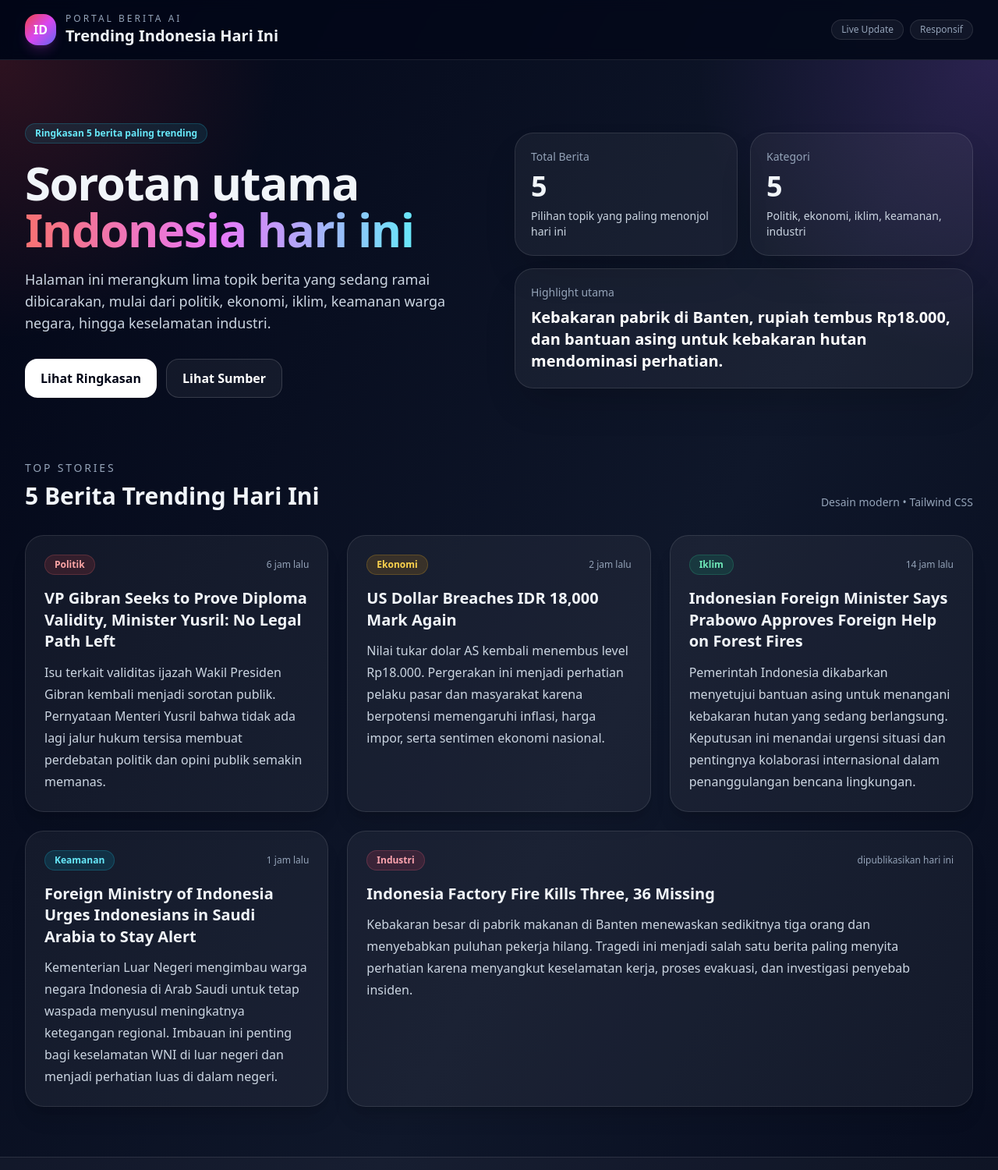
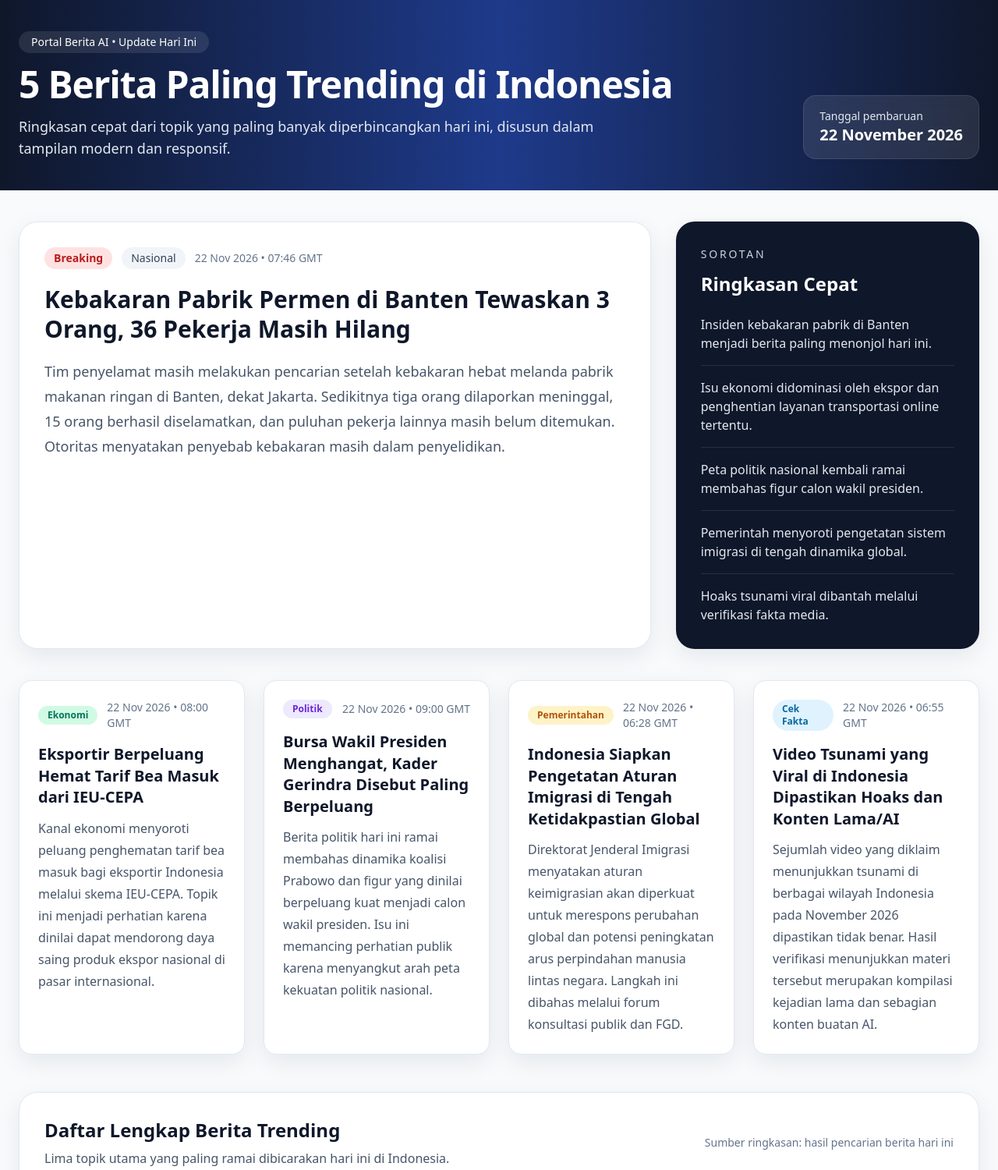
Before and after one commit to edonurtaufik6-ops/berita, a plain HTML site: page index.html in a window 1280 px wide. Shown: the top 1500 px of the page at 78% size. Drawn offline with nearby package versions, Linux system fonts and the light colour scheme.

Commit message:
Update berita trending otomatis

```diff
--- a/index.html
+++ b/index.html
@@ -3,225 +3,196 @@
 <head>
   <meta charset="UTF-8" />
   <meta name="viewport" content="width=device-width, initial-scale=1.0" />
-  <title>Berita Trending Indonesia Hari Ini</title>
+  <title>Trending Indonesia Hari Ini</title>
   <script src="https://cdn.tailwindcss.com"></script>
-  <meta name="description" content="Portal berita modern yang merangkum 5 berita paling trending di Indonesia hari ini." />
-  <style>
-    html { scroll-behavior: smooth; }
-  </style>
+  <script>
+    tailwind.config = {
+      theme: {
+        extend: {
+          colors: {
+            dark: "#0f172a",
+            primary: "#2563eb",
+            accent: "#f97316"
+          },
+          boxShadow: {
+            soft: "0 10px 30px rgba(15, 23, 42, 0.08)"
+          }
+        }
+      }
+    }
+  </script>
 </head>
-<body class="bg-slate-950 text-slate-100 antialiased">
-  <div class="min-h-screen bg-gradient-to-br from-slate-950 via-slate-900 to-slate-950">
-    <header class="border-b border-white/10 backdrop-blur supports-[backdrop-filter]:bg-slate-950/70 sticky top-0 z-50">
-      <div class="max-w-7xl mx-auto px-4 sm:px-6 lg:px-8">
-        <div class="flex items-center justify-between py-4">
-          <div class="flex items-center gap-3">
-            <div class="h-10 w-10 rounded-2xl bg-gradient-to-br from-red-500 via-fuchsia-500 to-indigo-500 flex items-center justify-center shadow-lg shadow-fuchsia-500/20">
-              <span class="font-black text-white">ID</span>
-            </div>
-            <div>
-              <p class="text-xs uppercase tracking-[0.25em] text-slate-400">Portal Berita AI</p>
-              <h1 class="text-lg sm:text-xl font-bold">Trending Indonesia Hari Ini</h1>
-            </div>
+<body class="bg-slate-50 text-slate-800">
+  <div class="min-h-screen">
+    <header class="bg-gradient-to-r from-slate-900 via-blue-900 to-slate-900 text-white">
+      <div class="max-w-7xl mx-auto px-6 py-10">
+        <div class="flex flex-col gap-6 md:flex-row md:items-end md:justify-between">
+          <div>
+            <p class="inline-flex items-center rounded-full bg-white/10 px-4 py-1 text-sm font-medium backdrop-blur">
+              Portal Berita AI • Update Hari Ini
+            </p>
+            <h1 class="mt-4 text-4xl md:text-5xl font-extrabold tracking-tight">5 Berita Paling Trending di Indonesia</h1>
+            <p class="mt-4 max-w-3xl text-slate-200 text-lg">
+              Ringkasan cepat dari topik yang paling banyak diperbincangkan hari ini, disusun dalam tampilan modern dan responsif.
+            </p>
           </div>
-          <div class="hidden sm:flex items-center gap-2 text-xs text-slate-400">
-            <span class="px-3 py-1 rounded-full border border-white/10 bg-white/5">Live Update</span>
-            <span class="px-3 py-1 rounded-full border border-white/10 bg-white/5">Responsif</span>
+          <div class="bg-white/10 rounded-2xl px-5 py-4 backdrop-blur border border-white/10">
+            <p class="text-sm text-slate-200">Tanggal pembaruan</p>
+            <p class="text-xl font-semibold">22 November 2026</p>
           </div>
         </div>
       </div>
     </header>
 
-    <main>
-      <section class="relative overflow-hidden">
-        <div class="absolute inset-0 bg-[radial-gradient(circle_at_top_right,rgba(168,85,247,0.18),transparent_28%),radial-gradient(circle_at_top_left,rgba(239,68,68,0.18),transparent_26%)]"></div>
-        <div class="relative max-w-7xl mx-auto px-4 sm:px-6 lg:px-8 py-14 sm:py-20">
-          <div class="grid lg:grid-cols-2 gap-10 items-center">
+    <main class="max-w-7xl mx-auto px-6 py-10">
+      <section class="grid grid-cols-1 lg:grid-cols-3 gap-8">
+        <article class="lg:col-span-2 rounded-3xl bg-white shadow-soft border border-slate-200 overflow-hidden">
+          <div class="p-8">
+            <div class="flex flex-wrap items-center gap-3 mb-5">
+              <span class="rounded-full bg-red-100 text-red-700 px-3 py-1 text-sm font-semibold">Breaking</span>
+              <span class="rounded-full bg-slate-100 text-slate-700 px-3 py-1 text-sm">Nasional</span>
+              <span class="text-sm text-slate-500">22 Nov 2026 • 07:46 GMT</span>
+            </div>
+            <h2 class="text-3xl font-bold leading-tight text-slate-900">
+              Kebakaran Pabrik Permen di Banten Tewaskan 3 Orang, 36 Pekerja Masih Hilang
+            </h2>
+            <p class="mt-5 text-lg leading-8 text-slate-600">
+              Tim penyelamat masih melakukan pencarian setelah kebakaran hebat melanda pabrik makanan ringan di Banten, dekat Jakarta. Sedikitnya tiga orang dilaporkan meninggal, 15 orang berhasil diselamatkan, dan puluhan pekerja lainnya masih belum ditemukan. Otoritas menyatakan penyebab kebakaran masih dalam penyelidikan.
+            </p>
+          </div>
+        </article>
+
+        <aside class="rounded-3xl bg-slate-900 text-white p-8 shadow-soft">
+          <p class="text-sm uppercase tracking-[0.2em] text-slate-300">Sorotan</p>
+          <h3 class="mt-3 text-2xl font-bold">Ringkasan Cepat</h3>
+          <ul class="mt-6 space-y-4 text-slate-200">
+            <li class="border-b border-white/10 pb-4">Insiden kebakaran pabrik di Banten menjadi berita paling menonjol hari ini.</li>
+            <li class="border-b border-white/10 pb-4">Isu ekonomi didominasi oleh ekspor dan penghentian layanan transportasi online tertentu.</li>
+            <li class="border-b border-white/10 pb-4">Peta politik nasional kembali ramai membahas figur calon wakil presiden.</li>
+            <li class="border-b border-white/10 pb-4">Pemerintah menyoroti pengetatan sistem imigrasi di tengah dinamika global.</li>
+            <li>Hoaks tsunami viral dibantah melalui verifikasi fakta media.</li>
+          </ul>
+        </aside>
+      </section>
+
+      <section class="mt-10 grid grid-cols-1 md:grid-cols-2 xl:grid-cols-4 gap-6">
+        <article class="rounded-2xl bg-white border border-slate-200 shadow-soft p-6 hover:-translate-y-1 transition duration-300">
+          <div class="flex items-center justify-between gap-3">
+            <span class="rounded-full bg-emerald-100 text-emerald-700 px-3 py-1 text-xs font-bold">Ekonomi</span>
+            <span class="text-sm text-slate-500">22 Nov 2026 • 08:00 GMT</span>
+          </div>
+          <h3 class="mt-4 text-xl font-bold text-slate-900 leading-snug">
+            Eksportir Berpeluang Hemat Tarif Bea Masuk dari IEU-CEPA
+          </h3>
+          <p class="mt-3 text-slate-600 leading-7">
+            Kanal ekonomi menyoroti peluang penghematan tarif bea masuk bagi eksportir Indonesia melalui skema IEU-CEPA. Topik ini menjadi perhatian karena dinilai dapat mendorong daya saing produk ekspor nasional di pasar internasional.
+          </p>
+        </article>
+
+        <article class="rounded-2xl bg-white border border-slate-200 shadow-soft p-6 hover:-translate-y-1 transition duration-300">
+          <div class="flex items-center justify-between gap-3">
+            <span class="rounded-full bg-violet-100 text-violet-700 px-3 py-1 text-xs font-bold">Politik</span>
+            <span class="text-sm text-slate-500">22 Nov 2026 • 09:00 GMT</span>
+          </div>
+          <h3 class="mt-4 text-xl font-bold text-slate-900 leading-snug">
+            Bursa Wakil Presiden Menghangat, Kader Gerindra Disebut Paling Berpeluang
+          </h3>
+          <p class="mt-3 text-slate-600 leading-7">
+            Berita politik hari ini ramai membahas dinamika koalisi Prabowo dan figur yang dinilai berpeluang kuat menjadi calon wakil presiden. Isu ini memancing perhatian publik karena menyangkut arah peta kekuatan politik nasional.
+          </p>
+        </article>
+
+        <article class="rounded-2xl bg-white border border-slate-200 shadow-soft p-6 hover:-translate-y-1 transition duration-300">
+          <div class="flex items-center justify-between gap-3">
+            <span class="rounded-full bg-amber-100 text-amber-700 px-3 py-1 text-xs font-bold">Pemerintahan</span>
+            <span class="text-sm text-slate-500">22 Nov 2026 • 06:28 GMT</span>
+          </div>
+          <h3 class="mt-4 text-xl font-bold text-slate-900 leading-snug">
+            Indonesia Siapkan Pengetatan Aturan Imigrasi di Tengah Ketidakpastian Global
+          </h3>
+          <p class="mt-3 text-slate-600 leading-7">
+            Direktorat Jenderal Imigrasi menyatakan aturan keimigrasian akan diperkuat untuk merespons perubahan global dan potensi peningkatan arus perpindahan manusia lintas negara. Langkah ini dibahas melalui forum konsultasi publik dan FGD.
+          </p>
+        </article>
+
+        <article class="rounded-2xl bg-white border border-slate-200 shadow-soft p-6 hover:-translate-y-1 transition duration-300">
+          <div class="flex items-center justify-between gap-3">
+            <span class="rounded-full bg-sky-100 text-sky-700 px-3 py-1 text-xs font-bold">Cek Fakta</span>
+            <span class="text-sm text-slate-500">22 Nov 2026 • 06:55 GMT</span>
+          </div>
+          <h3 class="mt-4 text-xl font-bold text-slate-900 leading-snug">
+            Video Tsunami yang Viral di Indonesia Dipastikan Hoaks dan Konten Lama/AI
+          </h3>
+          <p class="mt-3 text-slate-600 leading-7">
+            Sejumlah video yang diklaim menunjukkan tsunami di berbagai wilayah Indonesia pada November 2026 dipastikan tidak benar. Hasil verifikasi menunjukkan materi tersebut merupakan kompilasi kejadian lama dan sebagian konten buatan AI.
+          </p>
+        </article>
+      </section>
+
+      <section class="mt-12">
+        <div class="rounded-3xl bg-white border border-slate-200 shadow-soft p-8">
+          <div class="flex flex-col md:flex-row md:items-center md:justify-between gap-4">
             <div>
-              <span class="inline-flex items-center rounded-full border border-cyan-400/20 bg-cyan-400/10 px-3 py-1 text-xs font-semibold text-cyan-300">
-                Ringkasan 5 berita paling trending
-              </span>
-              <h2 class="mt-5 text-4xl sm:text-5xl lg:text-6xl font-black tracking-tight leading-tight">
-                Sorotan utama
-                <span class="text-transparent bg-clip-text bg-gradient-to-r from-red-400 via-fuchsia-400 to-cyan-300">Indonesia hari ini</span>
-              </h2>
-              <p class="mt-5 text-slate-300 text-base sm:text-lg leading-8 max-w-2xl">
-                Halaman ini merangkum lima topik berita yang sedang ramai dibicarakan, mulai dari politik, ekonomi, iklim, keamanan warga negara, hingga keselamatan industri.
-              </p>
-              <div class="mt-8 flex flex-wrap gap-3">
-                <a href="#berita" class="inline-flex items-center justify-center rounded-2xl bg-white text-slate-950 px-5 py-3 font-semibold hover:bg-slate-200 transition">
-                  Lihat Ringkasan
-                </a>
-                <a href="#sumber" class="inline-flex items-center justify-center rounded-2xl border border-white/15 bg-white/5 px-5 py-3 font-semibold text-white hover:bg-white/10 transition">
-                  Lihat Sumber
-                </a>
-              </div>
+              <h2 class="text-2xl font-bold text-slate-900">Daftar Lengkap Berita Trending</h2>
+              <p class="text-slate-600 mt-2">Lima topik utama yang paling ramai dibicarakan hari ini di Indonesia.</p>
             </div>
-
-            <div class="grid grid-cols-2 gap-4">
-              <div class="rounded-3xl border border-white/10 bg-white/5 p-5 shadow-2xl shadow-black/20">
-                <p class="text-slate-400 text-sm">Total Berita</p>
-                <p class="mt-2 text-4xl font-black">5</p>
-                <p class="mt-2 text-sm text-slate-300">Pilihan topik yang paling menonjol hari ini</p>
-              </div>
-              <div class="rounded-3xl border border-white/10 bg-white/5 p-5 shadow-2xl shadow-black/20">
-                <p class="text-slate-400 text-sm">Kategori</p>
-                <p class="mt-2 text-4xl font-black">5</p>
-                <p class="mt-2 text-sm text-slate-300">Politik, ekonomi, iklim, keamanan, industri</p>
-              </div>
-              <div class="rounded-3xl border border-white/10 bg-white/5 p-5 col-span-2 shadow-2xl shadow-black/20">
-                <p class="text-slate-400 text-sm">Highlight utama</p>
-                <p class="mt-2 text-xl font-bold text-white">Kebakaran pabrik di Banten, rupiah tembus Rp18.000, dan bantuan asing untuk kebakaran hutan mendominasi perhatian.</p>
-              </div>
+            <div class="text-sm text-slate-500">
+              Sumber ringkasan: hasil pencarian berita hari ini
             </div>
           </div>
-        </div>
-      </section>
 
-      <section id="berita" class="max-w-7xl mx-auto px-4 sm:px-6 lg:px-8 pb-16">
-        <div class="flex items-end justify-between gap-4 mb-8">
-          <div>
-            <p class="text-sm uppercase tracking-[0.2em] text-slate-400">Top Stories</p>
-            <h3 class="text-2xl sm:text-3xl font-extrabold mt-2">5 Berita Trending Hari Ini</h3>
+          <div class="mt-8 overflow-x-auto">
+            <table class="w-full text-left border-separate border-spacing-y-3">
+              <thead>
+                <tr class="text-slate-500 text-sm">
+                  <th class="px-4 py-2">No</th>
+                  <th class="px-4 py-2">Judul</th>
+                  <th class="px-4 py-2">Kategori</th>
+                  <th class="px-4 py-2">Waktu Terbit</th>
+                </tr>
+              </thead>
+              <tbody>
+                <tr class="bg-slate-50">
+                  <td class="px-4 py-4 font-semibold rounded-l-xl">1</td>
+                  <td class="px-4 py-4">Kebakaran pabrik permen di Banten tewaskan 3 orang, 36 pekerja hilang</td>
+                  <td class="px-4 py-4">Nasional</td>
+                  <td class="px-4 py-4 rounded-r-xl">22 Nov 2026 • 07:46 GMT</td>
+                </tr>
+                <tr class="bg-slate-50">
+                  <td class="px-4 py-4 font-semibold rounded-l-xl">2</td>
+                  <td class="px-4 py-4">Eksportir bisa hemat tarif bea masuk dari IEU-CEPA</td>
+                  <td class="px-4 py-4">Ekonomi</td>
+                  <td class="px-4 py-4 rounded-r-xl">22 Nov 2026 • 08:00 GMT</td>
+                </tr>
+                <tr class="bg-slate-50">
+                  <td class="px-4 py-4 font-semibold rounded-l-xl">3</td>
+                  <td class="px-4 py-4">Bursa wakil presiden menghangat, kader Gerindra paling berpeluang</td>
+                  <td class="px-4 py-4">Politik</td>
+                  <td class="px-4 py-4 rounded-r-xl">22 Nov 2026 • 09:00 GMT</td>
+                </tr>
+                <tr class="bg-slate-50">
+                  <td class="px-4 py-4 font-semibold rounded-l-xl">4</td>
+                  <td class="px-4 py-4">Indonesia akan memperketat aturan imigrasi di tengah perubahan global</td>
+                  <td class="px-4 py-4">Pemerintahan</td>
+                  <td class="px-4 py-4 rounded-r-xl">22 Nov 2026 • 06:28 GMT</td>
+                </tr>
+                <tr class="bg-slate-50">
+                  <td class="px-4 py-4 font-semibold rounded-l-xl">5</td>
+                  <td class="px-4 py-4">Klaim tsunami di berbagai wilayah Indonesia terbukti hoaks</td>
+                  <td class="px-4 py-4">Cek Fakta</td>
+                  <td class="px-4 py-4 rounded-r-xl">22 Nov 2026 • 06:55 GMT</td>
+                </tr>
+              </tbody>
+            </table>
           </div>
-          <div class="text-sm text-slate-400">Desain modern • Tailwind CSS</div>
-        </div>
-
-        <div class="grid gap-6 md:grid-cols-2 xl:grid-cols-3">
-          <article class="group rounded-3xl border border-white/10 bg-white/5 p-6 hover:bg-white/[0.08] transition duration-300 shadow-xl shadow-black/10">
-            <div class="flex items-center justify-between gap-3">
-              <span class="inline-flex rounded-full bg-red-500/15 text-red-300 px-3 py-1 text-xs font-semibold border border-red-400/20">Politik</span>
-              <span class="text-xs text-slate-400">6 jam lalu</span>
-            </div>
-            <h4 class="mt-4 text-xl font-bold leading-snug group-hover:text-fuchsia-300 transition">
-              VP Gibran Seeks to Prove Diploma Validity, Minister Yusril: No Legal Path Left
-            </h4>
-            <p class="mt-3 text-slate-300 leading-7">
-              Isu terkait validitas ijazah Wakil Presiden Gibran kembali menjadi sorotan publik. Pernyataan Menteri Yusril bahwa tidak ada lagi jalur hukum tersisa membuat perdebatan politik dan opini publik semakin memanas.
-            </p>
-          </article>
-
-          <article class="group rounded-3xl border border-white/10 bg-white/5 p-6 hover:bg-white/[0.08] transition duration-300 shadow-xl shadow-black/10">
-            <div class="flex items-center justify-between gap-3">
-              <span class="inline-flex rounded-full bg-amber-500/15 text-amber-300 px-3 py-1 text-xs font-semibold border border-amber-400/20">Ekonomi</span>
-              <span class="text-xs text-slate-400">2 jam lalu</span>
-            </div>
-            <h4 class="mt-4 text-xl font-bold leading-snug group-hover:text-fuchsia-300 transition">
-              US Dollar Breaches IDR 18,000 Mark Again
-            </h4>
-            <p class="mt-3 text-slate-300 leading-7">
-              Nilai tukar dolar AS kembali menembus level Rp18.000. Pergerakan ini menjadi perhatian pelaku pasar dan masyarakat karena berpotensi memengaruhi inflasi, harga impor, serta sentimen ekonomi nasional.
-            </p>
-          </article>
-
-          <article class="group rounded-3xl border border-white/10 bg-white/5 p-6 hover:bg-white/[0.08] transition duration-300 shadow-xl shadow-black/10">
-            <div class="flex items-center justify-between gap-3">
-              <span class="inline-flex rounded-full bg-emerald-500/15 text-emerald-300 px-3 py-1 text-xs font-semibold border border-emerald-400/20">Iklim</span>
-              <span class="text-xs text-slate-400">14 jam lalu</span>
-            </div>
-            <h4 class="mt-4 text-xl font-bold leading-snug group-hover:text-fuchsia-300 transition">
-              Indonesian Foreign Minister Says Prabowo Approves Foreign Help on Forest Fires
-            </h4>
-            <p class="mt-3 text-slate-300 leading-7">
-              Pemerintah Indonesia dikabarkan menyetujui bantuan asing untuk menangani kebakaran hutan yang sedang berlangsung. Keputusan ini menandai urgensi situasi dan pentingnya kolaborasi internasional dalam penanggulangan bencana lingkungan.
-            </p>
-          </article>
-
-          <article class="group rounded-3xl border border-white/10 bg-white/5 p-6 hover:bg-white/[0.08] transition duration-300 shadow-xl shadow-black/10">
-            <div class="flex items-center justify-between gap-3">
-              <span class="inline-flex rounded-full bg-cyan-500/15 text-cyan-300 px-3 py-1 text-xs font-semibold border border-cyan-400/20">Keamanan</span>
-              <span class="text-xs text-slate-400">1 jam lalu</span>
-            </div>
-            <h4 class="mt-4 text-xl font-bold leading-snug group-hover:text-fuchsia-300 transition">
-              Foreign Ministry of Indonesia Urges Indonesians in Saudi Arabia to Stay Alert
-            </h4>
-            <p class="mt-3 text-slate-300 leading-7">
-              Kementerian Luar Negeri mengimbau warga negara Indonesia di Arab Saudi untuk tetap waspada menyusul meningkatnya ketegangan regional. Imbauan ini penting bagi keselamatan WNI di luar negeri dan menjadi perhatian luas di dalam negeri.
-            </p>
-          </article>
-
-          <article class="group rounded-3xl border border-white/10 bg-white/5 p-6 hover:bg-white/[0.08] transition duration-300 shadow-xl shadow-black/10 md:col-span-2 xl:col-span-2">
-            <div class="flex items-center justify-between gap-3">
-              <span class="inline-flex rounded-full bg-rose-500/15 text-rose-300 px-3 py-1 text-xs font-semibold border border-rose-400/20">Industri</span>
-              <span class="text-xs text-slate-400">dipublikasikan hari ini</span>
-            </div>
-            <h4 class="mt-4 text-xl font-bold leading-snug group-hover:text-fuchsia-300 transition">
-              Indonesia Factory Fire Kills Three, 36 Missing
-            </h4>
-            <p class="mt-3 text-slate-300 leading-7">
-              Kebakaran besar di pabrik makanan di Banten menewaskan sedikitnya tiga orang dan menyebabkan puluhan pekerja hilang. Tragedi ini menjadi salah satu berita paling menyita perhatian karena menyangkut keselamatan kerja, proses evakuasi, dan investigasi penyebab insiden.
-            </p>
-          </article>
-        </div>
-      </section>
-
-      <section class="border-y border-white/10 bg-white/[0.03]">
-        <div class="max-w-7xl mx-auto px-4 sm:px-6 lg:px-8 py-14">
-          <div class="grid lg:grid-cols-3 gap-6">
-            <div class="rounded-3xl border border-white/10 bg-slate-900/60 p-6">
-              <p class="text-sm text-slate-400">Tema terbesar hari ini</p>
-              <h4 class="mt-2 text-xl font-bold">Krisis & Respons Pemerintah</h4>
-              <p class="mt-3 text-slate-300 leading-7">Berita yang dominan berkaitan dengan langkah pemerintah, situasi darurat, dan dampak langsung terhadap masyarakat.</p>
-            </div>
-            <div class="rounded-3xl border border-white/10 bg-slate-900/60 p-6">
-              <p class="text-sm text-slate-400">Perhatian publik</p>
-              <h4 class="mt-2 text-xl font-bold">Ekonomi & Keselamatan</h4>
-              <p class="mt-3 text-slate-300 leading-7">Pergerakan rupiah dan insiden kebakaran pabrik menjadi topik yang paling mudah memicu percakapan luas.</p>
-            </div>
-            <div class="rounded-3xl border border-white/10 bg-slate-900/60 p-6">
-              <p class="text-sm text-slate-400">Nada pemberitaan</p>
-              <h4 class="mt-2 text-xl font-bold">Cepat, serius, dan berdampak</h4>
-              <p class="mt-3 text-slate-300 leading-7">Sebagian besar berita hari ini menyorot perkembangan mendesak yang membutuhkan perhatian lanjutan.</p>
-            </div>
-          </div>
-        </div>
-      </section>
-
-      <section id="sumber" class="max-w-7xl mx-auto px-4 sm:px-6 lg:px-8 py-16">
-        <div class="flex items-center justify-between gap-4 mb-8">
-          <div>
-            <p class="text-sm uppercase tracking-[0.2em] text-slate-400">Sumber</p>
-            <h3 class="text-2xl sm:text-3xl font-extrabold mt-2">Referensi Pencarian</h3>
-          </div>
-        </div>
-
-        <div class="grid md:grid-cols-2 gap-4">
-          <a href="https://www.indonesianow.co" target="_blank" class="rounded-2xl border border-white/10 bg-white/5 p-5 hover:bg-white/[0.08] transition block">
-            <p class="text-sm text-cyan-300 font-semibold">IndonesiaNow</p>
-            <p class="mt-2 font-bold">Halaman utama & daftar berita terbaru</p>
-            <p class="mt-2 text-sm text-slate-400">Sumber beberapa topik trending seperti isu Gibran, nilai tukar rupiah, dan bantuan asing untuk kebakaran hutan.</p>
-          </a>
-
-          <a href="https://www.indonesianow.co/latest" target="_blank" class="rounded-2xl border border-white/10 bg-white/5 p-5 hover:bg-white/[0.08] transition block">
-            <p class="text-sm text-cyan-300 font-semibold">IndonesiaNow Latest</p>
-            <p class="mt-2 font-bold">Kanal berita terbaru IndonesiaNow</p>
-            <p class="mt-2 text-sm text-slate-400">Digunakan untuk mengidentifikasi artikel yang paling baru terbit hari ini.</p>
-          </a>
-
-          <a href="https://www.aljazeera.com/news/2026/11/22/indonesia-factory-fire-kills-three-36-missing" target="_blank" class="rounded-2xl border border-white/10 bg-white/5 p-5 hover:bg-white/[0.08] transition block">
-            <p class="text-sm text-cyan-300 font-semibold">Al Jazeera</p>
-            <p class="mt-2 font-bold">Indonesia factory fire kills three, 36 missing</p>
-            <p class="mt-2 text-sm text-slate-400">Rujukan utama untuk tragedi kebakaran pabrik di Banten.</p>
-          </a>
-
-          <a href="https://www.bbc.com/news/articles/cw8dvg5pgm0eo" target="_blank" class="rounded-2xl border border-white/10 bg-white/5 p-5 hover:bg-white/[0.08] transition block">
-            <p class="text-sm text-cyan-300 font-semibold">BBC News</p>
-            <p class="mt-2 font-bold">Dozens missing after fire at Indonesian factory</p>
-            <p class="mt-2 text-sm text-slate-400">Sumber tambahan untuk memverifikasi detail kebakaran pabrik yang ramai dibahas.</p>
-          </a>
         </div>
       </section>
     </main>
 
-    <footer class="border-t border-white/10">
-      <div class="max-w-7xl mx-auto px-4 sm:px-6 lg:px-8 py-8 flex flex-col sm:flex-row items-start sm:items-center justify-between gap-4">
-        <div>
-          <p class="font-semibold">Trending Indonesia Hari Ini</p>
-          <p class="text-sm text-slate-400">Portal ringkasan berita modern yang siap di-hosting.</p>
-        </div>
-        <div class="text-sm text-slate-500">
-          Dibuat otomatis dengan AI • Tailwind CSS CDN
-        </div>
+    <footer class="border-t border-slate-200 bg-white">
+      <div class="max-w-7xl mx-auto px-6 py-8 flex flex-col md:flex-row items-center justify-between gap-3">
+        <p class="text-slate-500 text-sm">© 2026 Trending Indonesia Hari Ini. Dibuat otomatis dengan AI.</p>
+        <p class="text-slate-400 text-sm">Desain modern • Responsif • Tailwind CSS</p>
       </div>
     </footer>
   </div>
```
